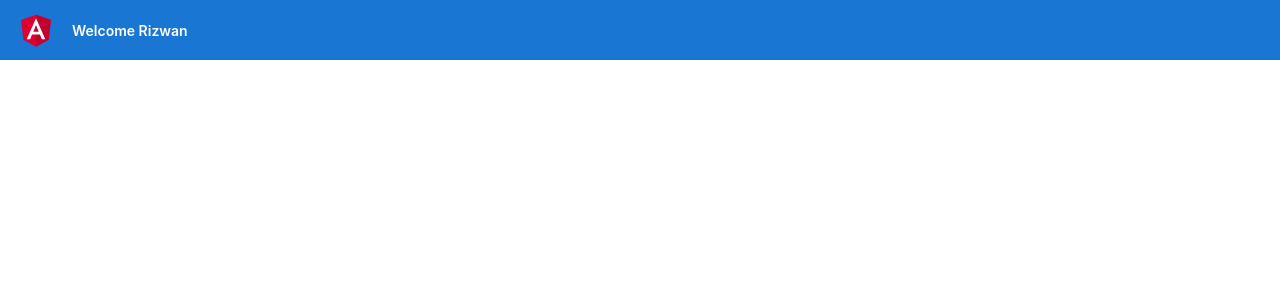
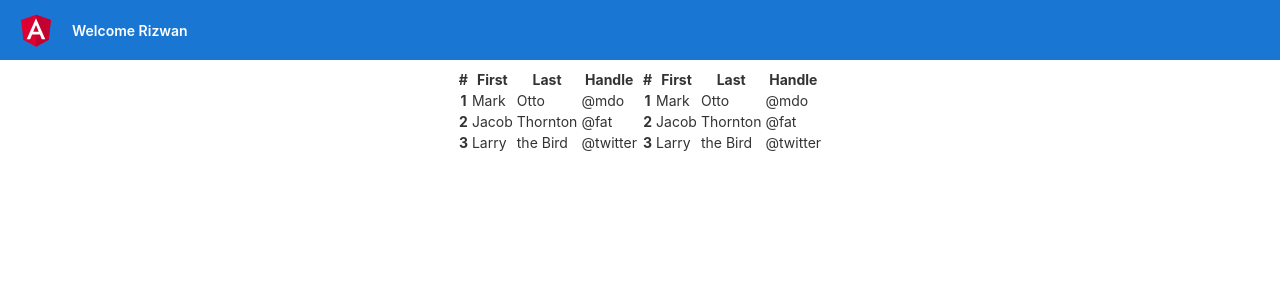
Before and after one commit to Rizwansprogit/Workplace, an Angular app in the folder first-app/: page / in a window 1280 px wide. Shown: the top 300 px of the page. Built offline with nearby package versions, Linux system fonts and the light colour scheme.

Commit message:
AddedFirstComponant

```diff
--- a/first-app/package.json
+++ b/first-app/package.json
@@ -19,6 +19,7 @@
     "@angular/platform-browser": "~8.2.14",
     "@angular/platform-browser-dynamic": "~8.2.14",
     "@angular/router": "~8.2.14",
+    "bootstrap": "^4.4.1",
     "rxjs": "~6.4.0",
     "tslib": "^1.10.0",
     "zone.js": "~0.9.1"
--- a/first-app/src/app/app.component.html
+++ b/first-app/src/app/app.component.html
@@ -306,5 +306,71 @@
     <div class="spacer"></div>
   <a aria-label="Angular on twitter" target="_blank" rel="noopener" href="https://twitter.com/angular" title="Twitter">
   </a>
+
 </div>
+<div class="card-container">
+  <table class="table">
+    <thead class="thead-dark">
+      <tr>
+        <th scope="col">#</th>
+        <th scope="col">First</th>
+        <th scope="col">Last</th>
+        <th scope="col">Handle</th>
+      </tr>
+    </thead>
+    <tbody>
+      <tr>
+        <th scope="row">1</th>
+        <td>Mark</td>
+        <td>Otto</td>
+        <td>@mdo</td>
+      </tr>
+      <tr>
+        <th scope="row">2</th>
+        <td>Jacob</td>
+        <td>Thornton</td>
+        <td>@fat</td>
+      </tr>
+      <tr>
+        <th scope="row">3</th>
+        <td>Larry</td>
+        <td>the Bird</td>
+        <td>@twitter</td>
+      </tr>
+    </tbody>
+  </table>
+
+  <table >
+    <thead class="thead-dark">
+      <tr>
+        <th scope="col">#</th>
+        <th scope="col">First</th>
+        <th scope="col">Last</th>
+        <th scope="col">Handle</th>
+      </tr>
+    </thead>
+    <tbody>
+      <tr>
+        <th scope="row">1</th>
+        <td>Mark</td>
+        <td>Otto</td>
+        <td>@mdo</td>
+      </tr>
+      <tr>
+        <th scope="row">2</th>
+        <td>Jacob</td>
+        <td>Thornton</td>
+        <td>@fat</td>
+      </tr>
+      <tr>
+        <th scope="row">3</th>
+        <td>Larry</td>
+        <td>the Bird</td>
+        <td>@twitter</td>
+      </tr>
+    </tbody>
+  </table>
+</div>
+
+
 <router-outlet></router-outlet>
--- a/first-app/src/app/app.module.ts
+++ b/first-app/src/app/app.module.ts
@@ -3,10 +3,12 @@
 
 import { AppRoutingModule } from './app-routing.module';
 import { AppComponent } from './app.component';
+import { LoginComponent } from './login/login.component';
 
 @NgModule({
   declarations: [
-    AppComponent
+    AppComponent,
+    LoginComponent
   ],
   imports: [
     BrowserModule,
--- /dev/null
+++ b/first-app/src/app/login/login.component.html
@@ -0,0 +1 @@
+<p>login works!</p>
--- /dev/null
+++ b/first-app/src/app/login/login.component.ts
@@ -0,0 +1,15 @@
+import { Component, OnInit } from '@angular/core';
+
+@Component({
+  selector: 'app-login',
+  templateUrl: './login.component.html',
+  styleUrls: ['./login.component.css']
+})
+export class LoginComponent implements OnInit {
+
+  constructor() { }
+
+  ngOnInit() {
+  }
+
+}
```
Also changed, not shown: first-app/src/app/login/login.component.css (added), 2 other files (tests, documents, lock files or other folders).
